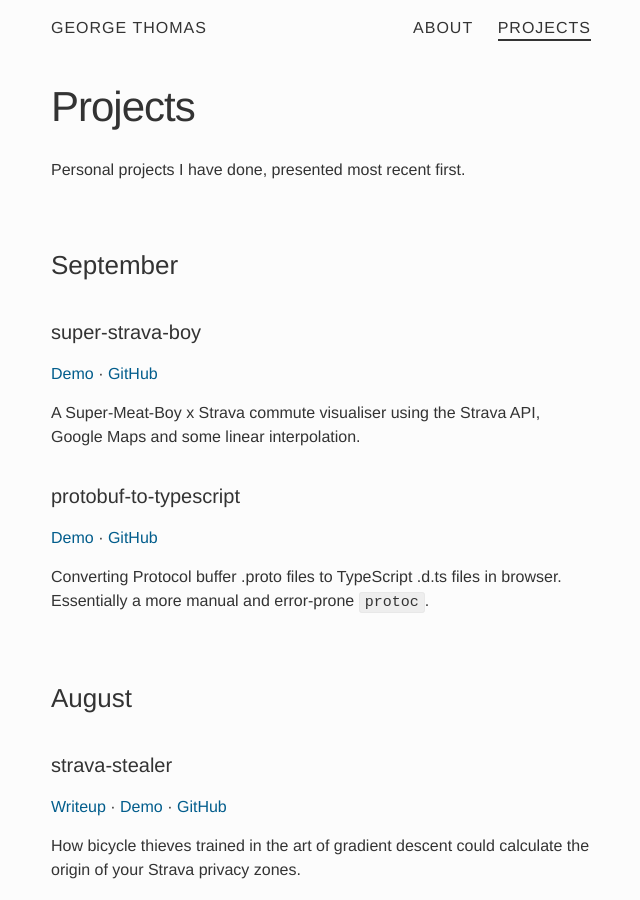
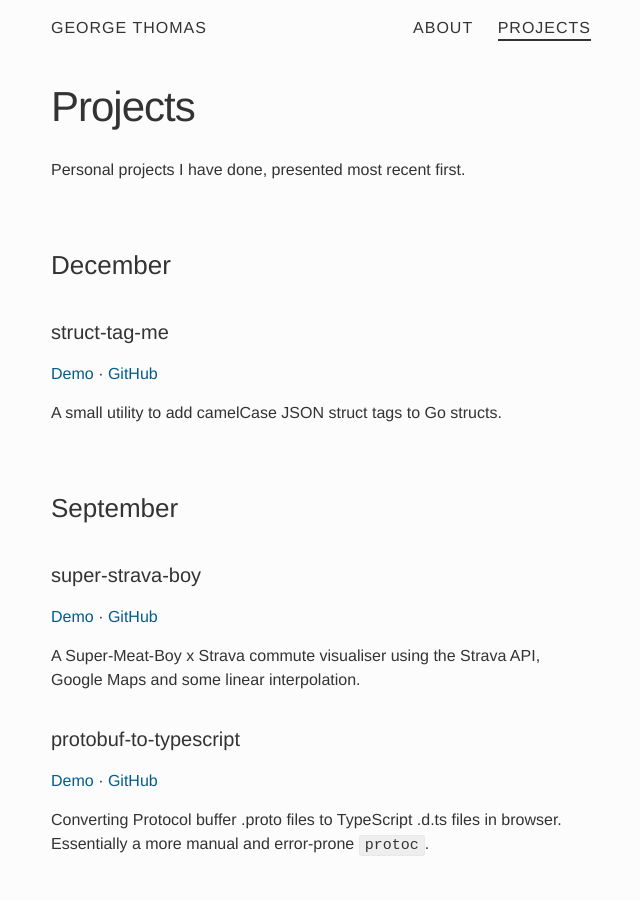
Before and after one commit to geotho/geotho.github.io, a Jekyll site: the page built from projects.md, in a window 1280 px wide and 900 px high. Shown: the whole window, without its empty margins (319-959 px from the left). Built offline with Jekyll 4.4.1, drawn with Linux system fonts in a browser that asks for light colours.

Commit message:
Add struct tags

```diff
--- a/projects.md
+++ b/projects.md
@@ -5,6 +5,15 @@ permalink: /projects/
 ---
 
 Personal projects I have done, presented most recent first.
+
+### December
+
+#### struct-tag-me
+
+[Demo](https://geotho.github.io/struct-tag-me) ·
+[GitHub](https://github.com/geotho/struct-tag-me)
+
+A small utility to add camelCase JSON struct tags to Go structs.
 
 ### September
 
```
Also changed, not shown: _posts/2016/2016-12-05-add-json-tags-to-go-structs.markdown (added, +10 -0 lines).
